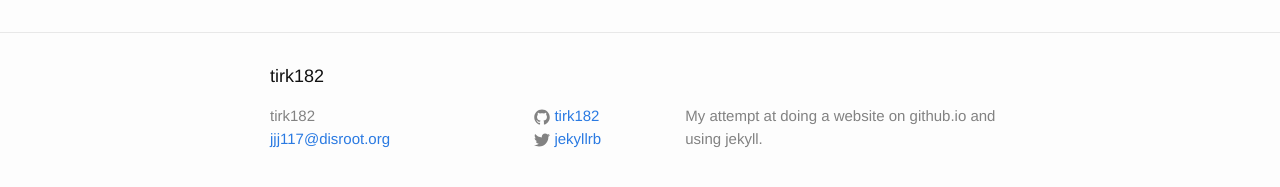
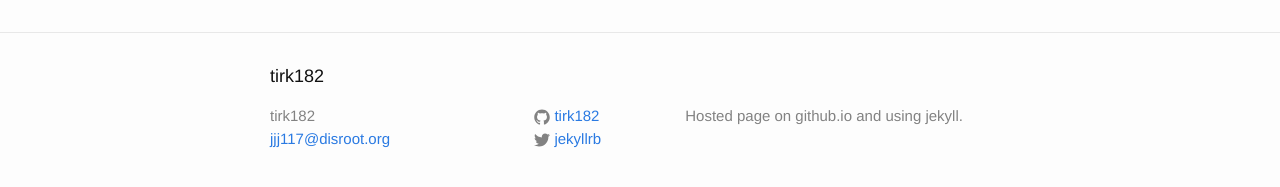
Before and after one commit to tirk182/tirk182.github.io, a Jekyll site: the page built from index.html, in a window 1280 px wide. Shown: the part 495-682 px from the top of the page. Built offline with Jekyll 4.4.1, drawn with Linux system fonts in a browser that asks for light colours.

Commit message:
Update _config.yml

```diff
--- a/_config.yml
+++ b/_config.yml
@@ -9,7 +9,7 @@
 title: tirk182
 email: jjj117@disroot.org
 description: > # this means to ignore newlines until "baseurl:"
-  My attempt at doing a website on github.io and using jekyll.
+  Hosted page on github.io and using jekyll.
 baseurl: "" # the subpath of your site, e.g. /blog
 url: "https://tirk182.github.io/" # the base hostname & protocol for your site
 twitter_username: jekyllrb
```
